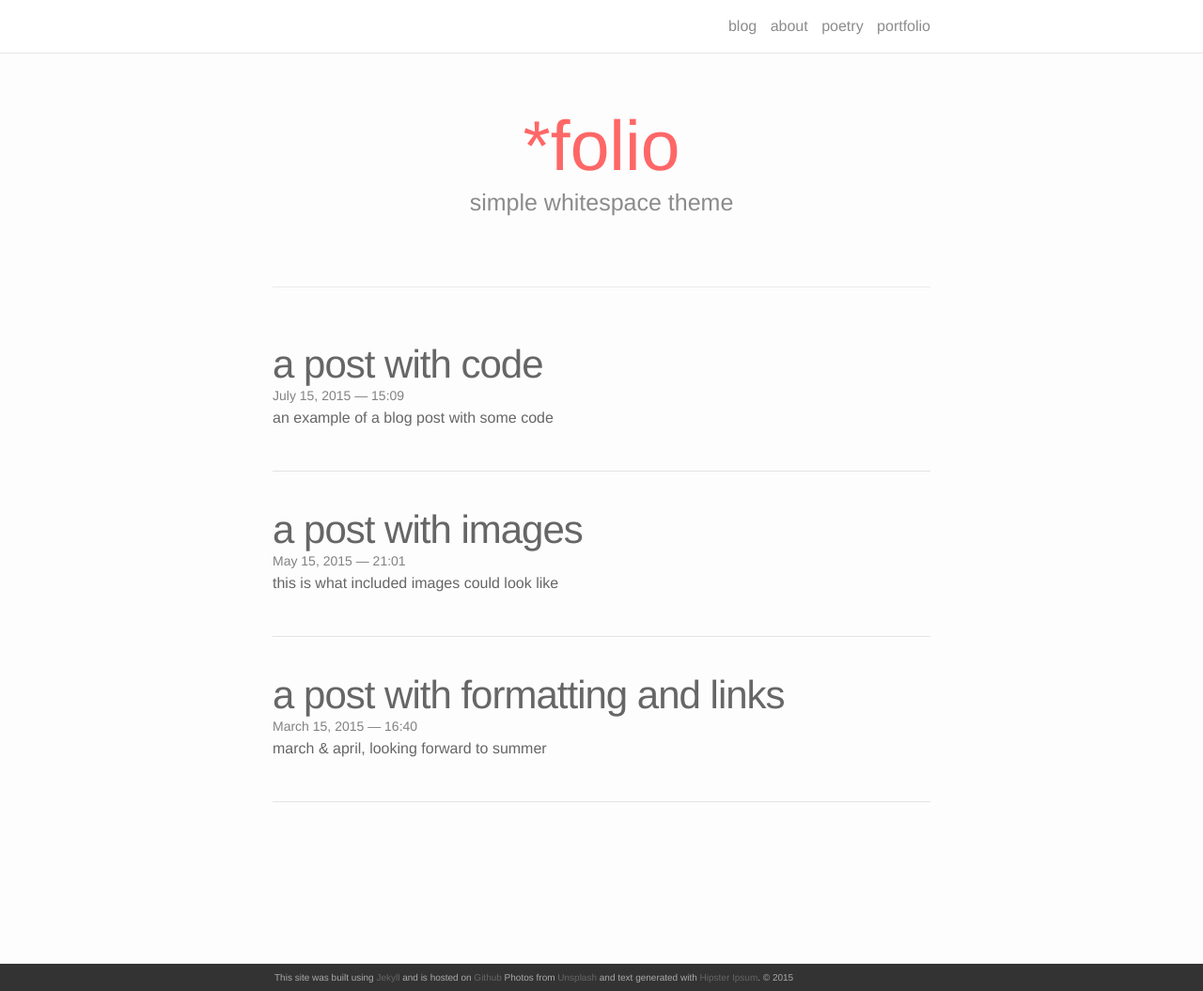
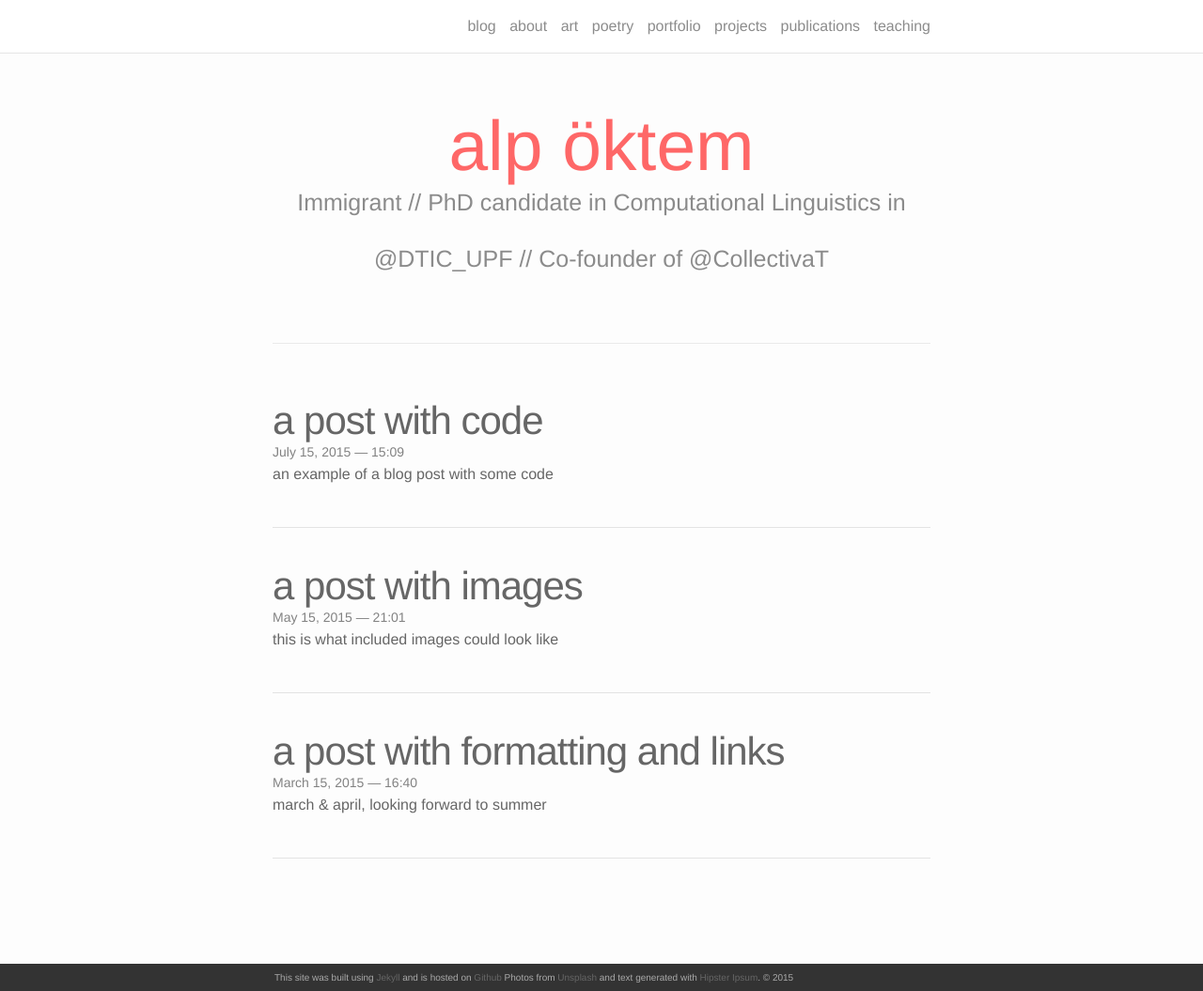
Before and after one commit to bogoli/-folio, a Jekyll site: the page built from index.html, in a window 1280 px wide and 1055 px high. Shown: the whole window at 94% size. Built offline with Jekyll 4.4.1, drawn with Linux system fonts in a browser that asks for light colours; nearby versions of some CDN libraries; the list of posts is cut into pages by our own code.

Commit message:
first edits

```diff
--- /dev/null
+++ b/Gemfile
@@ -0,0 +1,2 @@
+source 'https://rubygems.org'
+gem 'github-pages', group: :jekyll_plugins
--- a/_config.yml
+++ b/_config.yml
@@ -1,12 +1,12 @@
 # Site settings
-title: *folio
-email: you@example.com
+title: alp öktem
+email: alp@example.com
 description: > # this means to ignore newlines until "baseurl:"
-  A simple, whitespace, helvetica based portfolio theme.
+  Immigrant // PhD candidate in Computational Linguistics in @DTIC_UPF // Co-founder of @CollectivaT
 baseurl:  # the subpath of your site, e.g. /blog/
 url:  # the base hostname & protocol for your site
-twitter_username: twitter_username
-github_username:  github_username
+twitter_username: OktemAlp
+github_username:  alpoktem
 
 # Build settings
 markdown: kramdown
@@ -19,9 +19,15 @@ paginate_path: "/blog/page:num/"
 
 
 collections:
-  portfolio:
+  projects:
     output: true
-    permalink: /portfolio/:path/
-  poetry:
+    permalink: /projects/:path/
+  art:
     output: true
-    permalink: /poetry/:path/
+    permalink: /art/:path/
+  teaching:
+    output: true
+    permalink: /teaching/:path/
+  publications:
+    output: true
+    permalink: /publications/:path/
--- a/index.html
+++ b/index.html
@@ -3,8 +3,8 @@ layout: default
 ---
 
 <div class="header-bar">
-  <h1>*folio</h1>
-  <h2>simple whitespace theme</h2>
+  <h1>alp öktem</h1>
+  <h2>Immigrant // PhD candidate in Computational Linguistics in @DTIC_UPF // Co-founder of @CollectivaT</h2>
   <br/>
   <hr>
   <br/>
```
Also changed, not shown: about.md (+3 -4 lines), art.md (added, +47 -0 lines), projects.md (added, +47 -0 lines), publications.md (added, +15 -0 lines), teaching.md (added, +15 -0 lines), Gemfile.lock (added).
